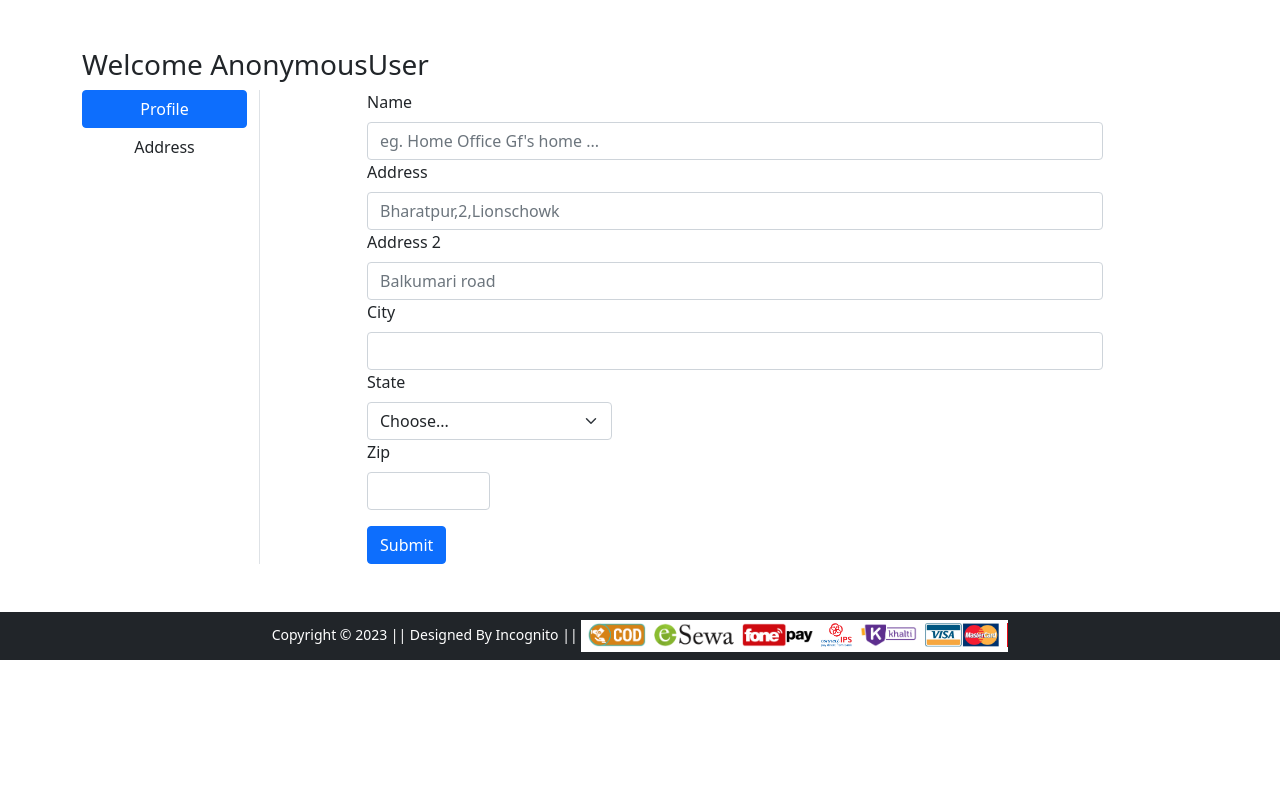
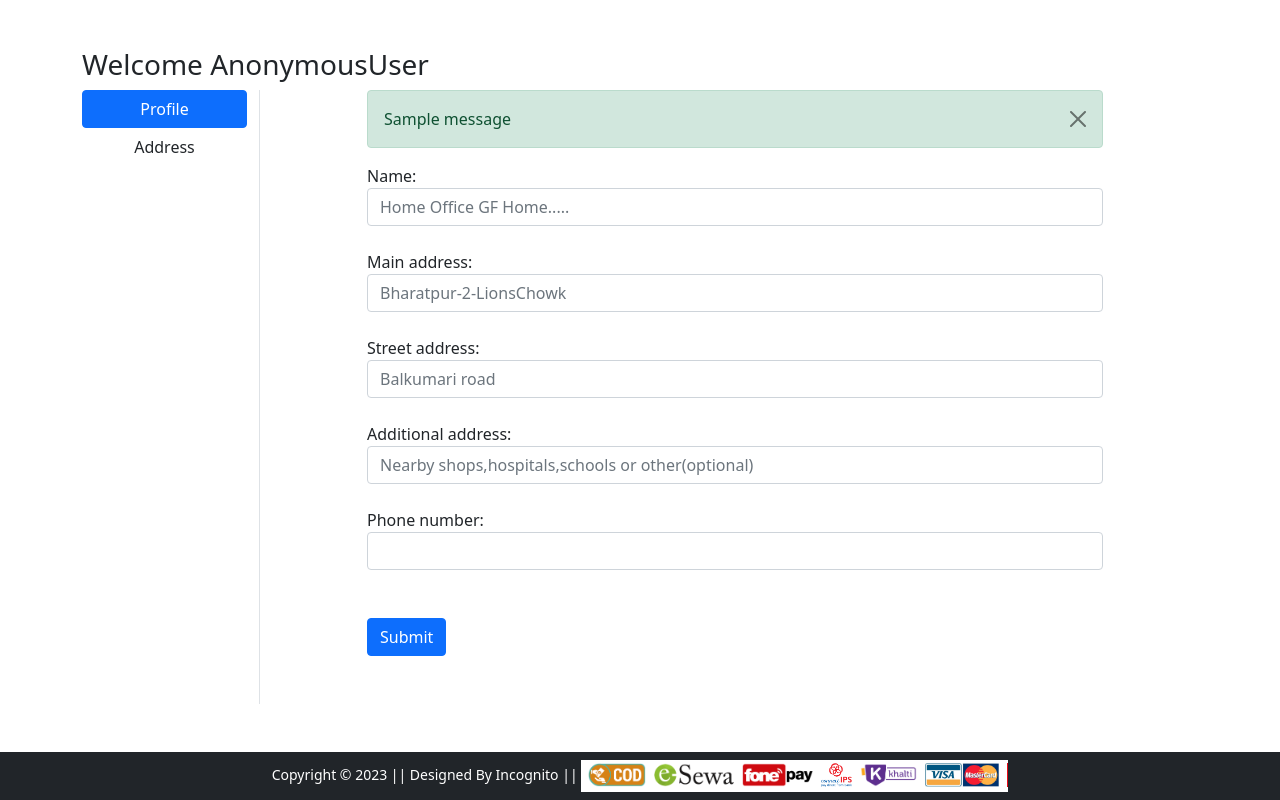
Before and after one commit to Bhupesh8108/Gift-shop, a Django app: page /profile/ in a window 1280 px wide. Shown: the part 56-856 px from the top of the page. Before the commit the page ends 716 px from the top, so only its background shows below. Run offline with Django 3.2, Linux system fonts and the light colour scheme; one stand-in notice (Sample message) is shown; some libraries are stand-ins or nearby versions.

Commit message:
address added

```diff
--- a/app/admin.py
+++ b/app/admin.py
@@ -1,5 +1,7 @@
 from django.contrib import admin
-from .models import item,wishlist
+from .models import item,wishlist,customer
 admin.site.register(item)
 admin.site.register(wishlist)
+admin.site.register(customer)
+
 # Register your models here.
--- a/app/forms.py
+++ b/app/forms.py
@@ -2,18 +2,18 @@ from django import forms
 from django.contrib.auth.forms import UserCreationForm,AuthenticationForm,UsernameField,PasswordChangeForm
 from django.contrib.auth.models import User
 from django.contrib.auth import password_validation
-
+from .models import customer
 class CustomerRegistrationForm(UserCreationForm):
     email= forms.CharField(required=True, widget = forms.EmailInput(attrs={'class': 'form-control'}))
     password1= forms.CharField(label='Password', widget = forms.PasswordInput(attrs={'class': 'form-control'}))
     password2= forms.CharField(label='Confirm Password (again) ', widget = forms.PasswordInput(attrs={'class': 'form-control'}))
 
 
-class Meta:
-    model = User
-    fields = [ 'username','email','password1','password2']
-    labels = {'email': "Email"}
-    widgets = { 'username':forms.TextInput(attrs={'class': 'form-control'})}
+    class Meta:
+        model = User
+        fields = [ 'username','email','password1','password2']
+        labels = {'email': "Email"}
+        widgets = { 'username':forms.TextInput(attrs={'class': 'form-control'})}
 
 
 class authentication(AuthenticationForm):
@@ -26,3 +26,16 @@ class password_change(PasswordChangeForm):
     old_password = forms.CharField(label= "Old Password",strip=False,widget=forms.PasswordInput(attrs={'autocomplete': 'current-password','autofocus': 'Ture',"class":'form-control'}))
     new_password1 = forms.CharField(label= "New Password",strip=False,widget=forms.PasswordInput(attrs={'autocomplete': 'new-password','autofocus': 'Ture',"class":'form-control'}))
     new_password2  = forms.CharField(label= "Confirm New Password",strip=False,widget=forms.PasswordInput(attrs={'autocomplete': 'new-password','autofocus': 'Ture',"class":'form-control'}))
+
+
+
+class customerprofileform(forms.ModelForm):
+    class Meta:
+        model  = customer
+        fields = ['name','main_address','street_address','additional_address','phone_number']
+        # labels = {'additional_address' : "NAME"}
+        widgets = {'name':forms.TextInput(attrs={'class':'form-control','placeholder':'Home Office GF Home.....'}),
+                   'main_address':forms.TextInput(attrs={'class':'form-control','placeholder':'Bharatpur-2-LionsChowk'}),
+                   'street_address':forms.TextInput(attrs={'class':'form-control','placeholder':'Balkumari road'}),
+                   'additional_address':forms.TextInput(attrs={'class':'form-control','placeholder':'Nearby shops,hospitals,schools or other(optional)'}),
+                   'phone_number':forms.TextInput(attrs={'class':'form-control'})}
--- a/app/models.py
+++ b/app/models.py
@@ -30,6 +30,18 @@ class wishlist(models.Model):
     user = models.ForeignKey(User,on_delete=models.CASCADE)
     product = models.ForeignKey(item, on_delete=models.CASCADE)
     quantity = models.IntegerField(default = 1)
-    ip = models.CharField(max_length=500,default="0.0.0.0")
     def __str__(self):
         return f'{self.product} by {self.user}'
+
+
+
+class customer(models.Model):
+    user = models.ForeignKey(User,on_delete=models.CASCADE)
+    name = models.CharField(max_length=50)
+    main_address = models.CharField(max_length=200)
+    street_address= models.CharField(max_length=200)
+    additional_address = models.CharField(max_length=200)
+    country = models.CharField(max_length=20 , default='unknown')
+    phone_number = models.IntegerField()
+    def __str__ (self):
+      return f'{self.name} {self.user}  {self.country}'
--- a/app/templates/app/profile.html
+++ b/app/templates/app/profile.html
@@ -14,7 +14,53 @@
   <div class="col-sm-8 offset-sm-1">
    <form action="" method="post">
     {% csrf_token %}
-    <div class="col-12">
+    {% for message in messages %}
+    <div class="alert alert-{{message.tags}} alert-dismissible fade show" role="alert">
+     {{message}}
+     <button type="button" class="btn-close" data-bs-dismiss="alert" aria-label="Close"></button>
+   </div>
+     {% endfor %}
+    {% if form.errors %}
+    {% for field,errors in form.errors.items %}
+    {% for error in errors %}
+    <div class="alert alert-danger alert-dismissible fade show" role="alert">{{error}}
+       <button type="button" class="btn-close" data-bs-dismiss="alert" aria-label="Close"></button>
+     </div>
+   {% endfor %}
+   {% endfor %}
+   {% endif %}
+     {% for fm in form %}
+     <div class="form-group ">
+        {{fm.label_tag}}{{fm}} <small class="text-danger"> {{fm.errors| striptags}}</small> <br>
+     </div>
+     {% endfor %}
+
+     <input type="submit" class = "btn btn-primary mt-4" value="Submit" ><br><br><br>
+
+
+        {% if form.non_field_errors %}
+        {% for error in form.no_field_errors %}
+        <p class="alert-danger my-3"> {{error}}</p>
+        {% endfor %}
+        {% endif %}
+
+
+   </form>
+  </div>
+ </div>
+
+
+
+
+
+
+
+
+
+
+
+
+    <!-- <div class="col-12">
       <label for="inputName" class="form-label">Name</label>
       <input type="text" class="form-control" id="inputEmail" placeholder="eg. Home Office Gf's home ...">
     </div>
@@ -43,7 +89,7 @@
     </div>
     <div class="col-12 mt-3">
       <button type="submit" class="btn btn-primary">Submit</button>
-    </div>
+    </div> -->
    </form>
   </div>
  </div>
--- a/app/urls.py
+++ b/app/urls.py
@@ -9,7 +9,7 @@ urlpatterns = [
     path('product-detail/<str:id>', views.product_detail, name='product-detail'),
     path('cart/', views.cart, name='cart'),
     path('buy/', views.buy_now, name='buy-now'),
-    path('profile/', views.profile, name='profile'),
+    path('profile/', views.profile.as_view(), name='profile'),
     path('address/', views.address, name='address'),
     path('orders/', views.orders, name='orders'),
     path('changepassword/', views.change_password , name='changepassword'),
--- a/app/views.py
+++ b/app/views.py
@@ -1,7 +1,7 @@
 from django.shortcuts import render,get_object_or_404,HttpResponse,redirect
 from .models import item,categories,wishlist
 from django.views import View
-from .forms import CustomerRegistrationForm,authentication,password_change
+from .forms import CustomerRegistrationForm,authentication,password_change,customerprofileform,customer
 from django.contrib import messages
 from django.contrib.auth.models import User
 from django.http import JsonResponse
@@ -26,16 +26,6 @@ def product_detail(request,id):
  prod = item.objects.filter(id=id).first()
  products = item.objects.all()
  user = request.user
- ip,routable = get_client_ip(request)
- print(ip)
- if ip is None:
-  ip = '0.0.0.0'
-
- try:
-  response = DbIpCity.get(ip,api_key="free")
- except:
-  response = None
- print(response)
  try:
   product_id = request.GET.get('product_id')
   product = item.objects.get(id = product_id)
@@ -151,16 +141,42 @@ def buy_now(request):
 
 
 
+class profile(View):
+ def get(self, request):
+  form = customerprofileform()
+  return render(request, 'app/profile.html',{'form':form})
+ def post(self, request):
+  form = customerprofileform(request.POST)
+  if form.is_valid():
+    name = form.cleaned_data['name']
+    main_address = form.cleaned_data['main_address']
+    street_address = form.cleaned_data['street_address']
+    additional_address = form.cleaned_data['additional_address']
+    phone_number = form.cleaned_data['phone_number']
+    ip,routable = get_client_ip(request)
+    country = "unknown"
+    if ip:
+     country = DbIpCity.get(ip,api_key="free").country
+    profile = customer(name= name, main_address =main_address, street_address=street_address,additional_address=additional_address,phone_number=phone_number,country=country)
+    profile.user = request.user
+    profile.save()
+    messages.success(request,"Address added successfully")
+  return render(request, 'app/profile.html',{'form':form})
 
-def profile(request):
- return render(request, 'app/profile.html')
+
+
+
+
+
+
 
 
 
 
 
 def address(request):
- return render(request, 'app/address.html')
+ addresses = customer.objects.filter(user=request.user)
+ return render(request, 'app/address.html',{"addresses" : addresses})
 
 
 
@@ -216,4 +232,7 @@ class customerregistration(View):
 
 
 def checkout(request):
- return render(request, 'app/checkout.html')
+ price,cart_items = update_price(request)
+ shipping_addresses = customer.objects.filter(user=request.user)
+
+ return render(request, 'app/checkout.html',{'cart_items': cart_items, 'shipping_addresses': shipping_addresses,'price': price+50})
--- a/shoppinglyx/settings.py
+++ b/shoppinglyx/settings.py
@@ -27,7 +27,7 @@ SECRET_KEY = '8o353)z(_*^04+jhey!m*q3_no@vhn*7v8(6xz4rl6=kunu=it'
 DEBUG = True
 
 ALLOWED_HOSTS = ['giftwan.pythonanywhere.com']
-# ALLOWED_HOSTS = []
+ALLOWED_HOSTS = []
 
 
 
```
Also changed, not shown: app/templates/app/address.html (+13 -9 lines), app/templates/app/checkout.html (+46 -17 lines), app/migrations/0004_remove_wishlist_ip.py (added), app/migrations/0005_customer.py (added), app/migrations/0006_rename_additonal_address_customer_additional_address.py (added), app/migrations/0007_customer_country.py (added), db.sqlite3.
